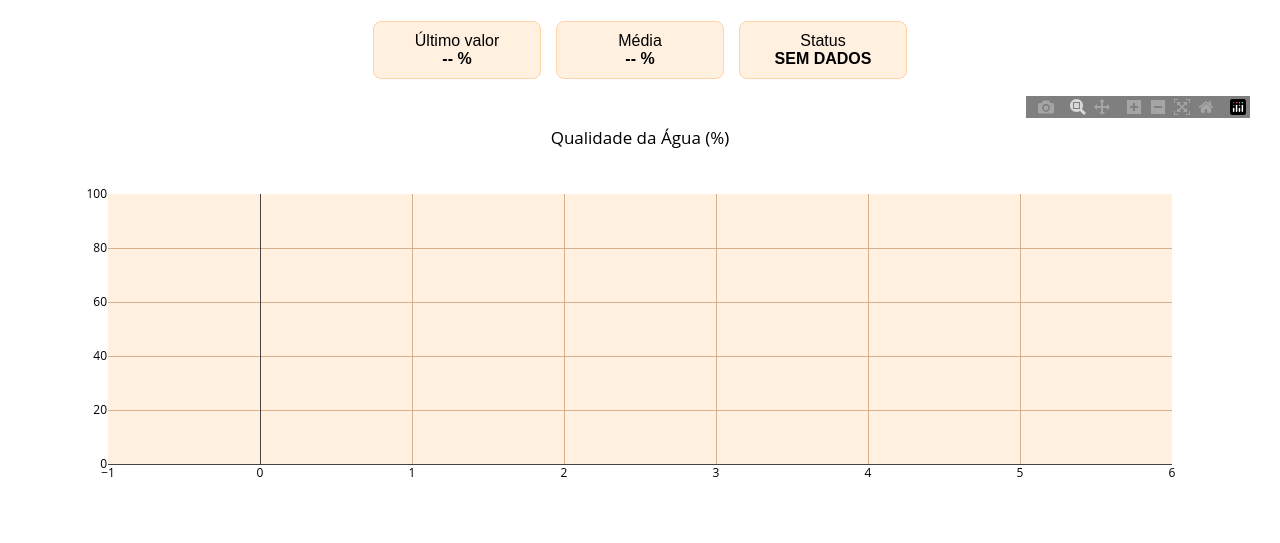
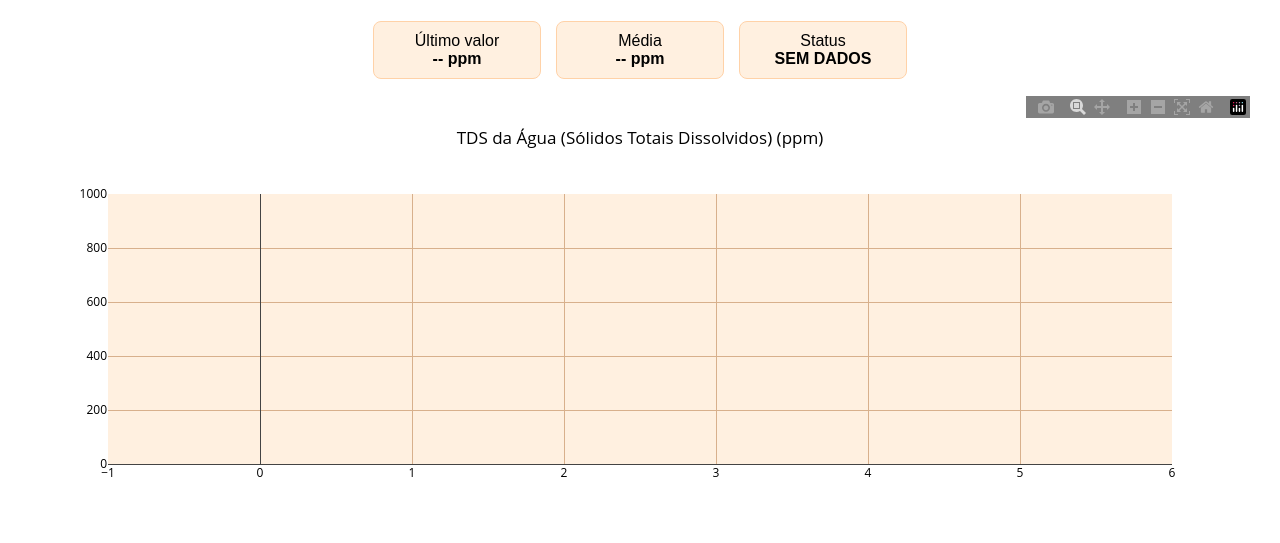
Before and after one commit to Sportreviso/dashboard_API-REST, a Flask app: page / in a window 1280 px wide. Shown: the part 2416-2959 px from the top of the page. Run offline with Flask 3, Linux system fonts and the light colour scheme; data that the repository does not hold is empty; some libraries are stand-ins or nearby versions.

Commit message:
v-11-PI-VI-Update dashboard.html

```diff
--- a/templates/dashboard.html
+++ b/templates/dashboard.html
@@ -227,12 +227,12 @@ Tema Claro / Escuro
 <div class="indicators">
     <div class="indicator">
         Último valor<br>
-        <strong id="ultimo_qualidade">-- %</strong>
+        <strong id="ultimo_qualidade">-- ppm</strong>
     </div>
 
     <div class="indicator">
         Média<br>
-        <strong id="media_qualidade">-- %</strong>
+        <strong id="media_qualidade">-- ppm</strong>
     </div>
 
     <div class="indicator">
@@ -396,13 +396,12 @@ function carregarDados(){
 
         criarGrafico(
             "grafico_qualidade",
-            "Qualidade da Água (%)",
+            "TDS da Água (Sólidos Totais Dissolvidos) (ppm)",
             d.tempo,
             d.qualidade_agua,
             0,
-            100
+            1000
         );
-
         atualizarIndicadores(
             "solo",
             d.solo,
@@ -430,7 +429,7 @@ function carregarDados(){
         atualizarIndicadores(
             "qualidade",
             d.qualidade_agua,
-            "%"
+            "ppm"
         );
 
         document.getElementById("mensagem")
```
